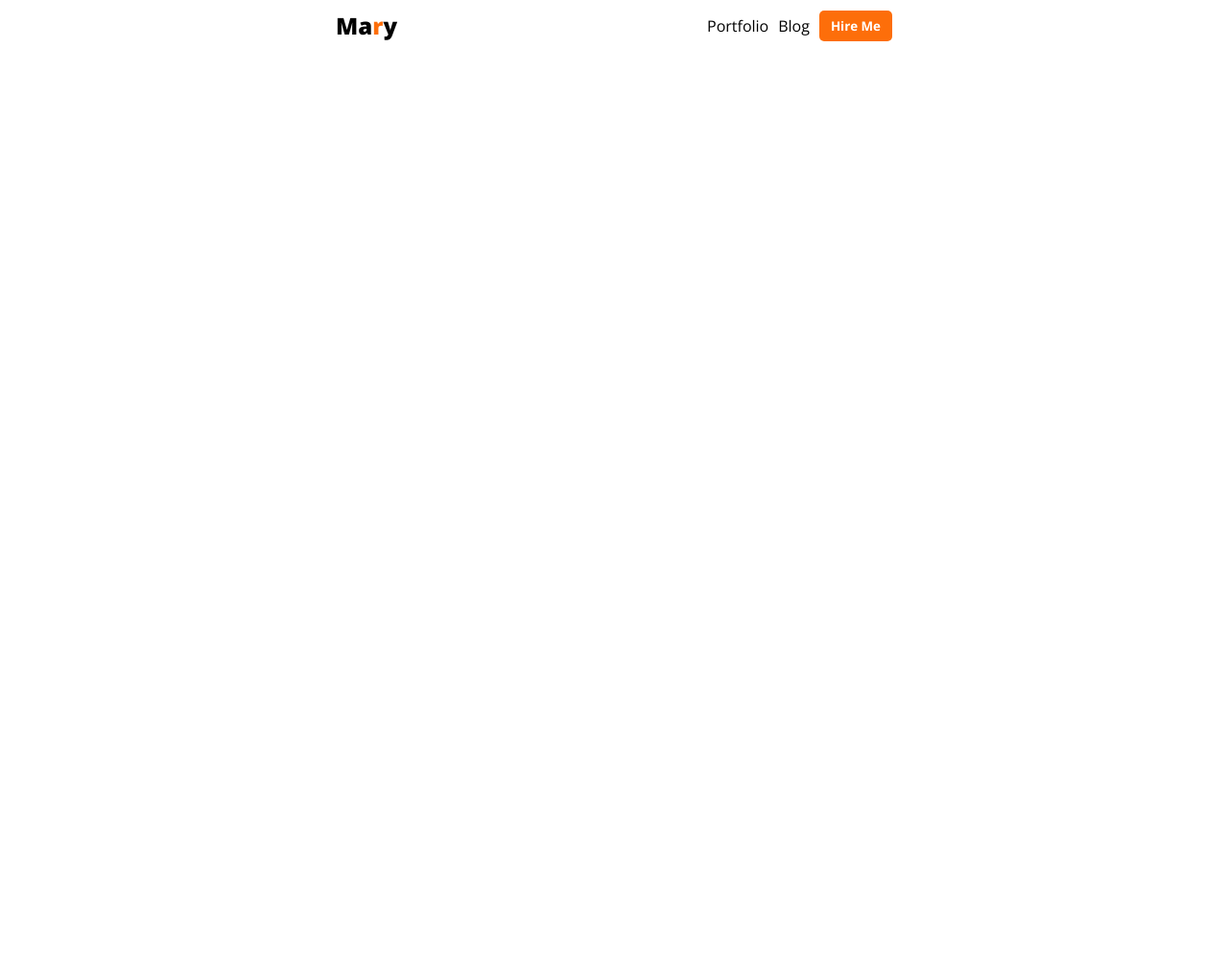
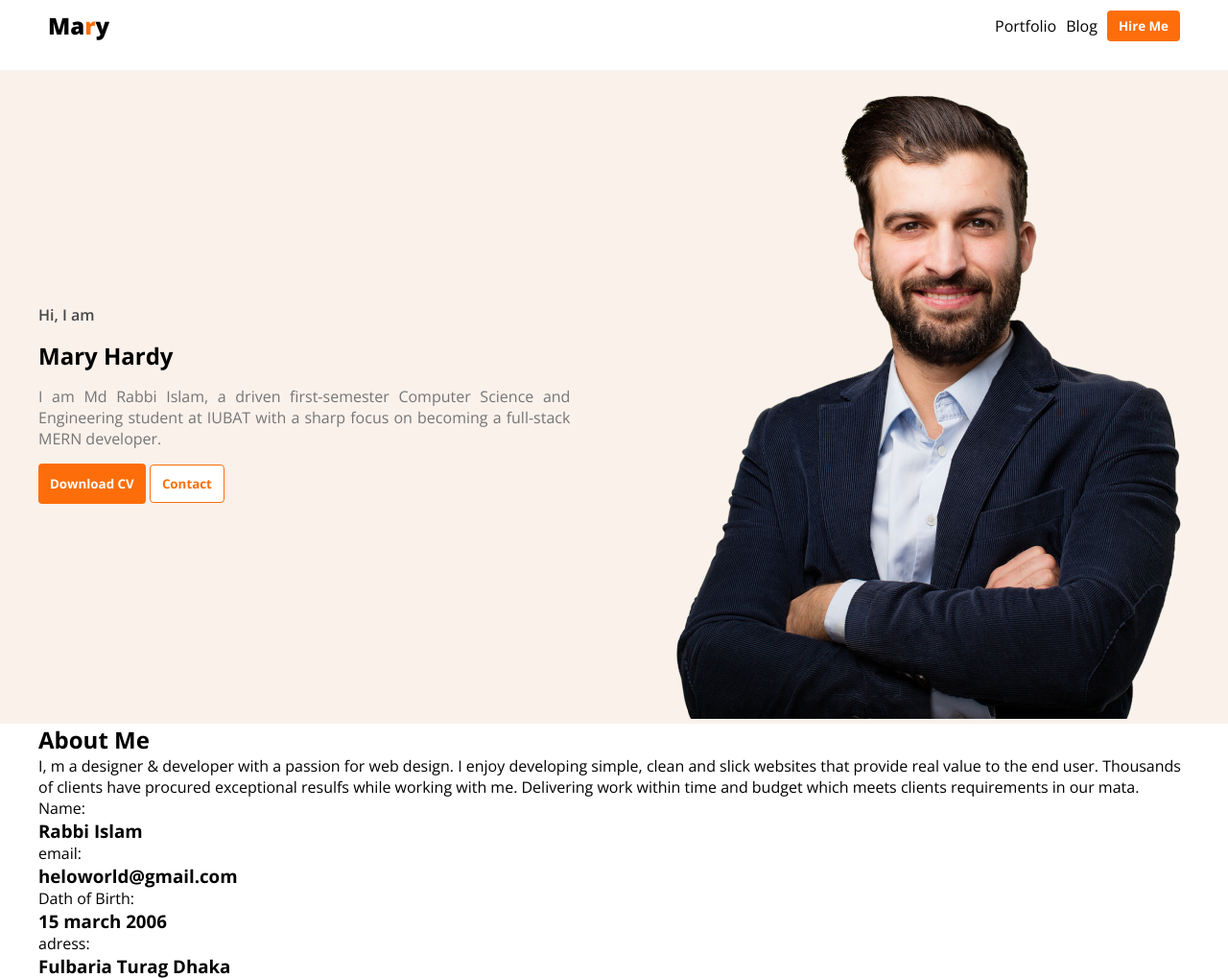
Before and after one commit to MD-Shourv-00/ph-portfolio-website, a plain HTML site: page portfolio site/index.html in a window 1280 px wide. Shown: the whole page at 96% size. Before the commit the page ends 800 px from the top, so only its background shows below. Drawn offline with nearby package versions, Linux system fonts and the light colour scheme.

Commit message:
make header

```diff
--- a/portfolio site/index.html
+++ b/portfolio site/index.html
@@ -9,7 +9,7 @@
 <body>
     <!-- naveber start -->
     <header>
-        <nav>
+        <nav class="container">
             <!-- logo -->
             <h2>Ma<span class="mary_r">r</span>y</h2>
 
@@ -23,6 +23,56 @@
     </header>
     <!-- navber end -->
 
+    <!-- hero section start -->
+     <section id="section_root">
+        <div id="hero_section" class="container">
+            <!-- left side   -->
+            <div class="hero_info">
+                <p>Hi, I am</p>
+                <h1>Mary Hardy</h1>
+                <p>I am Md Rabbi Islam, a driven first-semester Computer Science and Engineering student at IUBAT with a sharp focus on becoming a full-stack MERN developer.</p>
+                <button class="common_btn download_btn">Download CV</button>
+                <button class="common_btn contact_btn">Contact</button>
+            </div>
 
+            <!-- right side -->
+            <div class="hero_img">
+                <img src="./images/hardy.png" alt="">
+
+            </div>
+
+        </div>
+     </section>
+     <!-- hero section end -->
+
+     <!-- about section start -->
+      <section>
+        <div class="about_sec_container container">
+            <div class="about_contant">
+                <h2>About Me</h2>
+                <p>I, m a designer & developer with a passion for web design. I enjoy developing simple, clean and slick websites that provide real value to the end user. Thousands of clients have procured exceptional resulfs while working with me. Delivering work within time and budget which meets clients requirements in our mata.</p>
+
+                <div>
+                    <div class="box">
+                        <p>Name:</p>
+                        <h3>Rabbi Islam</h3>
+                    </div>
+                    <div class="box">
+                        <p>email:</p>
+                        <h3>heloworld@gmail.com</h3>
+                    </div>
+                    <div class="box">
+                        <p>Dath of Birth:</p>
+                        <h3>15 march 2006</h3>
+                    </div>
+                    <div class="box">
+                        <p>adress:</p>
+                        <h3>Fulbaria Turag Dhaka</h3>
+                    </div>
+                </div>
+            </div>
+        </div>
+      </section>
+      <!-- about section end -->
 </body>
 </html>
--- a/portfolio site/style.css
+++ b/portfolio site/style.css
@@ -7,6 +7,20 @@
     font-family: "Open Sans", sans-serif;
 }
 
+.common_btn {
+    background-color: #FD6E0A;
+    border-radius: 4px;
+    padding: 7px 12px;
+    border:none;
+    color:white;
+    font-weight: 700;
+    cursor: pointer;
+}
+.container{
+    margin:0px auto ;
+    max-width: 1200px;
+}
+/* header start */
 nav h2{
     font-weight: 800;
 
@@ -19,9 +33,8 @@ nav h2{
 nav {
     display:flex;
     justify-content: space-between;
-    margin:0px auto ;
     padding: 10px;
-    max-width: 600px;
+
 }
 
 nav ul {
@@ -36,12 +49,43 @@ nav ul li a{
     cursor: pointer;
     color:black;
 }
+/* header end */
 
-.common_btn {
-    background-color: #FD6E0A;
-    border-radius: 5px;
-    padding: 7px 12px;
-    border:none;
-    color:white;
-    font-weight: 700;
+/* hero section style start*/
+#section_root{
+    background-color: #faf1eb;
 }
+#hero_section{
+    display: flex;
+    justify-content: space-between;
+    align-items: center;
+    margin-top: 20px;
+}
+
+#hero_section .hero_info p, h1{
+    margin: 15px 0px;
+    width:90%;
+    text-align: justify;
+}
+
+#hero_section .hero_info p:nth-child(1){
+    font-weight: 600;
+    color:#474747;
+}
+#hero_section .hero_info p:nth-child(3){
+    font-weight: 400;
+    color:#757575;
+}
+
+.download_btn{
+     padding: 12px 12px;
+}
+.contact_btn{
+     padding: 10px 12px;
+     border: 1px solid #FD6E0A;
+     background-color: #fff;
+     color:#FD6E0A;
+}
+
+
+/* hero section style end */
```
Also changed, not shown: portfolio site/images/developer.png (added), portfolio site/images/hardy.png (added), portfolio site/images/header_bg.png (added), portfolio site/images/icons/facebook.png (added), portfolio site/images/icons/insta.png (added), portfolio site/images/icons/js.png (added), portfolio site/images/icons/mongo.png (added), portfolio site/images/icons/nodejs.png (added), portfolio site/images/icons/react.png (added), portfolio site/images/icons/twitter.png (added).
